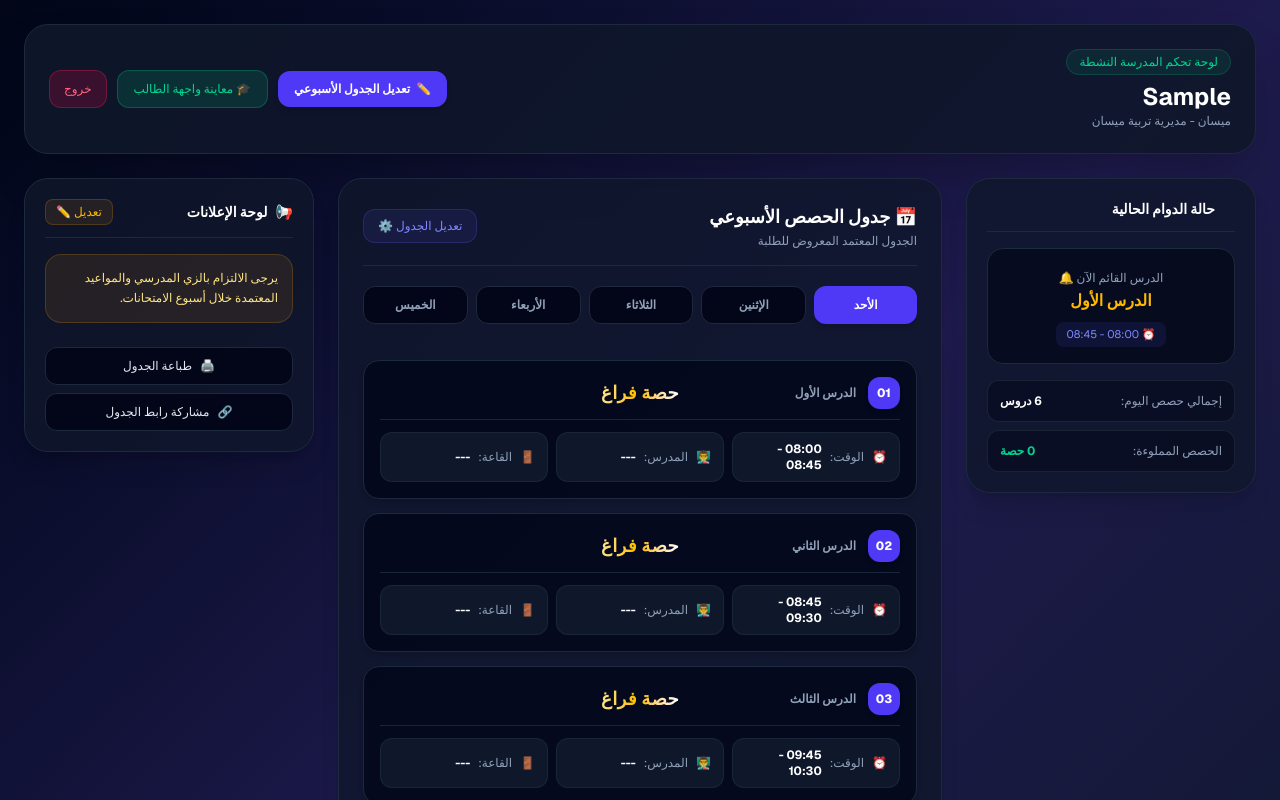
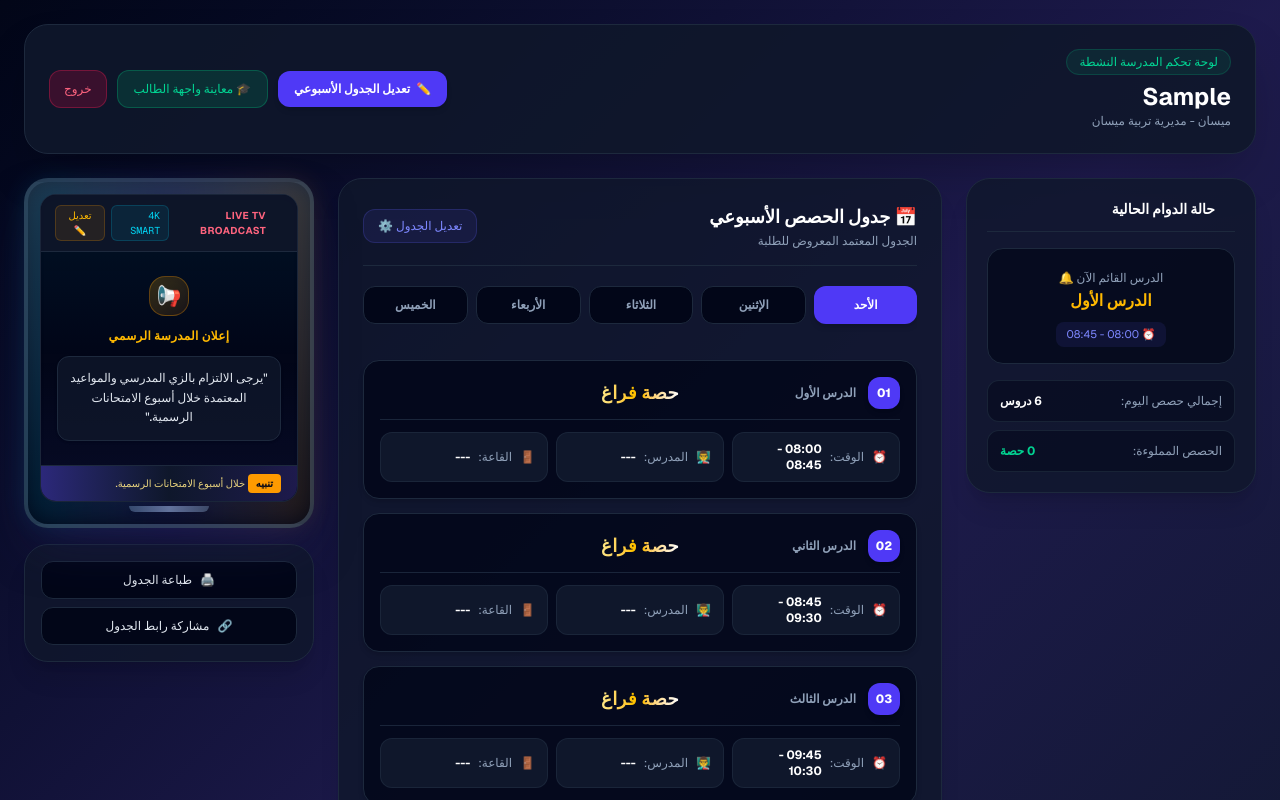
Before and after one commit to mobder2015-svg/smart-school-timetable, a Next.js app: page / in a window 1280 px wide. Both pictures are taken after typing "Sample", "Sample123" into the empty fields and a click on the button "تسجيل الدخول والبدء 🚀". Shown: the top 800 px of the page. Built offline with nearby package versions, Linux system fonts and the light colour scheme.

Commit message:
Design digital TV smart monitor announcement display

```diff
--- a/app/page.tsx
+++ b/app/page.tsx
@@ -53,8 +53,8 @@ export default function SmartSchoolTimetable() {
 
   const [selectedDay, setSelectedDay] = useState('sunday');
 
-  // حالة الإعلان والتعديل عليه
-  const [announcement, setAnnouncement] = useState('يرجى الالتزام بالزي المدرسي والمواعيد المعتمدة خلال أسبوع الامتحانات.');
+  // حالة الإعلان والتعديل
+  const [announcement, setAnnouncement] = useState('يرجى الالتزام بالزي المدرسي والمواعيد المعتمدة خلال أسبوع الامتحانات الرسمية.');
   const [isEditingAnnouncement, setIsEditingAnnouncement] = useState(false);
   const [tempAnnouncement, setTempAnnouncement] = useState('');
 
@@ -448,57 +448,99 @@ export default function SmartSchoolTimetable() {
               </div>
             </div>
 
-            {/* الشريط الجانبي الأيسر: لوحة الإعلانات المدرسية مع زر التعديل */}
+            {/* الشريط الجانبي الأيسر: لوحة الإعلانات المدرسية بتصميم شاشة تلفزيونية ذكية فاخرة */}
             <div className="lg:col-span-1 space-y-4">
-              <div className="bg-slate-900/80 border border-slate-800 rounded-3xl p-5 shadow-xl space-y-4">
-                <div className="flex items-center justify-between border-b border-slate-800 pb-3">
-                  <h3 className="text-sm font-bold text-white flex items-center gap-2">
-                    <span>📢</span> لوحة الإعلانات
-                  </h3>
+
+              {/* إطار الشاشة التلفزيونية */}
+              <div className="relative bg-gradient-to-b from-slate-800 via-slate-900 to-slate-950 border-4 border-slate-700/80 rounded-3xl p-3 shadow-2xl shadow-indigo-950/50 group">
+
+                {/* إضاءة تلفزيونية خلفية متوهجة */}
+                <div className="absolute -inset-0.5 bg-gradient-to-r from-cyan-500/20 via-indigo-500/20 to-amber-500/20 rounded-3xl blur-md opacity-70 group-hover:opacity-100 transition duration-500"></div>
+
+                {/* شاشة العرض الذكية الداخلية */}
+                <div className="relative bg-slate-950 rounded-2xl overflow-hidden border border-slate-800/90 shadow-inner flex flex-col justify-between min-h-[260px]">
+
+                  {/* الشريط العلوي للشاشة التلفزيونية (TV Header) */}
+                  <div className="bg-slate-900/90 border-b border-slate-800 px-3.5 py-2.5 flex items-center justify-between">
+                    <div className="flex items-center gap-2">
+                      <span className="w-2.5 h-2.5 rounded-full bg-rose-500 animate-ping"></span>
+                      <span className="text-[10px] font-bold tracking-wider text-rose-400 uppercase">LIVE TV Broadcast</span>
+                    </div>
+                    <div className="flex items-center gap-1.5">
+                      <span className="text-[10px] bg-cyan-500/10 text-cyan-400 border border-cyan-500/20 px-2 py-0.5 rounded-md font-mono">4K SMART</span>
                       {!isEditingAnnouncement && (
                         <button
                           onClick={() => {
                             setTempAnnouncement(announcement);
                             setIsEditingAnnouncement(true);
                           }}
-                      className="text-xs text-amber-400 hover:underline bg-amber-500/10 border border-amber-500/20 px-2.5 py-1 rounded-lg"
+                          className="text-[10px] text-amber-400 hover:text-white bg-amber-500/10 border border-amber-500/20 px-2 py-0.5 rounded-md transition"
                         >
                           تعديل ✏️
                         </button>
                       )}
                     </div>
+                  </div>
+
+                  {/* جسم الشاشة الرئيسي عرض المحتوى */}
+                  <div className="p-4 flex-1 flex flex-col justify-center relative">
+
+                    {/* شفرة التظليل والإنارة التلفزيونية */}
+                    <div className="absolute inset-0 bg-gradient-to-b from-cyan-500/5 via-transparent to-indigo-500/5 pointer-events-none"></div>
 
                     {isEditingAnnouncement ? (
-                  <div className="space-y-3">
+                      <div className="space-y-3 z-10">
                         <textarea
                           value={tempAnnouncement}
                           onChange={(e) => setTempAnnouncement(e.target.value)}
                           rows={4}
-                      className="w-full bg-slate-950 border border-slate-800 rounded-xl p-3 text-xs text-white focus:outline-none focus:border-amber-500"
+                          className="w-full bg-slate-900/90 border border-amber-500/40 rounded-xl p-2.5 text-xs text-white focus:outline-none focus:border-amber-400 font-sans"
                           placeholder="اكتب التنبيه أو الإعلان المدرسي هنا..."
                         />
                         <div className="flex gap-2">
                           <button
                             onClick={handleSaveAnnouncement}
-                        className="flex-1 bg-amber-500 hover:bg-amber-400 text-slate-950 font-bold py-2 rounded-xl text-xs transition"
+                            className="flex-1 bg-gradient-to-r from-amber-500 to-amber-600 hover:from-amber-400 hover:to-amber-500 text-slate-950 font-bold py-1.5 rounded-lg text-xs transition shadow-md"
                           >
-                        حفظ الإعلان 💾
+                            بث الإعلان 📡
                           </button>
                           <button
                             onClick={() => setIsEditingAnnouncement(false)}
-                        className="bg-slate-800 hover:bg-slate-700 text-slate-300 px-3 py-2 rounded-xl text-xs transition"
+                            className="bg-slate-800 text-slate-300 px-3 py-1.5 rounded-lg text-xs transition"
                           >
-                        إلغاء ✕
+                            إلغاء
                           </button>
                         </div>
                       </div>
                     ) : (
-                  <div className="bg-amber-500/10 border border-amber-500/20 rounded-2xl p-3.5 text-xs text-amber-200 space-y-2">
-                    <p className="leading-relaxed">{announcement}</p>
+                      <div className="space-y-3 text-center z-10 py-2">
+                        <div className="w-10 h-10 bg-gradient-to-br from-amber-400/20 to-amber-600/10 border border-amber-500/30 rounded-2xl flex items-center justify-center mx-auto text-xl text-amber-300 shadow-inner">
+                          📢
+                        </div>
+                        <h4 className="text-xs font-bold text-amber-400 tracking-wide uppercase">إعلان المدرسة الرسمي</h4>
+                        <p className="text-xs font-medium text-slate-200 leading-relaxed bg-slate-900/80 border border-slate-800 p-3 rounded-xl shadow-sm">
+                          "{announcement}"
+                        </p>
                       </div>
                     )}
+                  </div>
 
-                <div className="pt-2 space-y-2">
+                  {/* شريط الأخبار السفلي التلفزيوني (Ticker Bar) */}
+                  <div className="bg-gradient-to-r from-indigo-900/90 via-slate-900 to-indigo-950 border-t border-slate-800 p-2 text-[10px] text-slate-300 flex items-center overflow-hidden">
+                    <span className="bg-amber-500 text-slate-950 font-extrabold px-2 py-0.5 rounded mr-2 shrink-0">تنبيه</span>
+                    <marquee className="font-medium text-amber-200/90" scrollamount="4">
+                      {announcement}
+                    </marquee>
+                  </div>
+
+                </div>
+
+                {/* قاعدة الشاشة التلفزيونية الفاخرة (TV Stand) */}
+                <div className="w-20 h-1.5 bg-gradient-to-r from-slate-700 via-slate-500 to-slate-700 mx-auto rounded-b-md shadow-md mt-1"></div>
+              </div>
+
+              {/* أزرار الخدمات السريعة */}
+              <div className="bg-slate-900/80 border border-slate-800 rounded-3xl p-4 shadow-xl space-y-2">
                 <button
                   onClick={() => window.print()}
                   className="w-full bg-slate-950 hover:bg-slate-800 border border-slate-800 text-slate-200 py-2.5 rounded-xl text-xs font-medium transition flex items-center justify-center gap-2"
@@ -515,7 +557,7 @@ export default function SmartSchoolTimetable() {
                   <span>🔗</span> مشاركة رابط الجدول
                 </button>
               </div>
-              </div>
+
             </div>
 
           </div>
```
Lines whose indentation alone changed are shown as unchanged.
